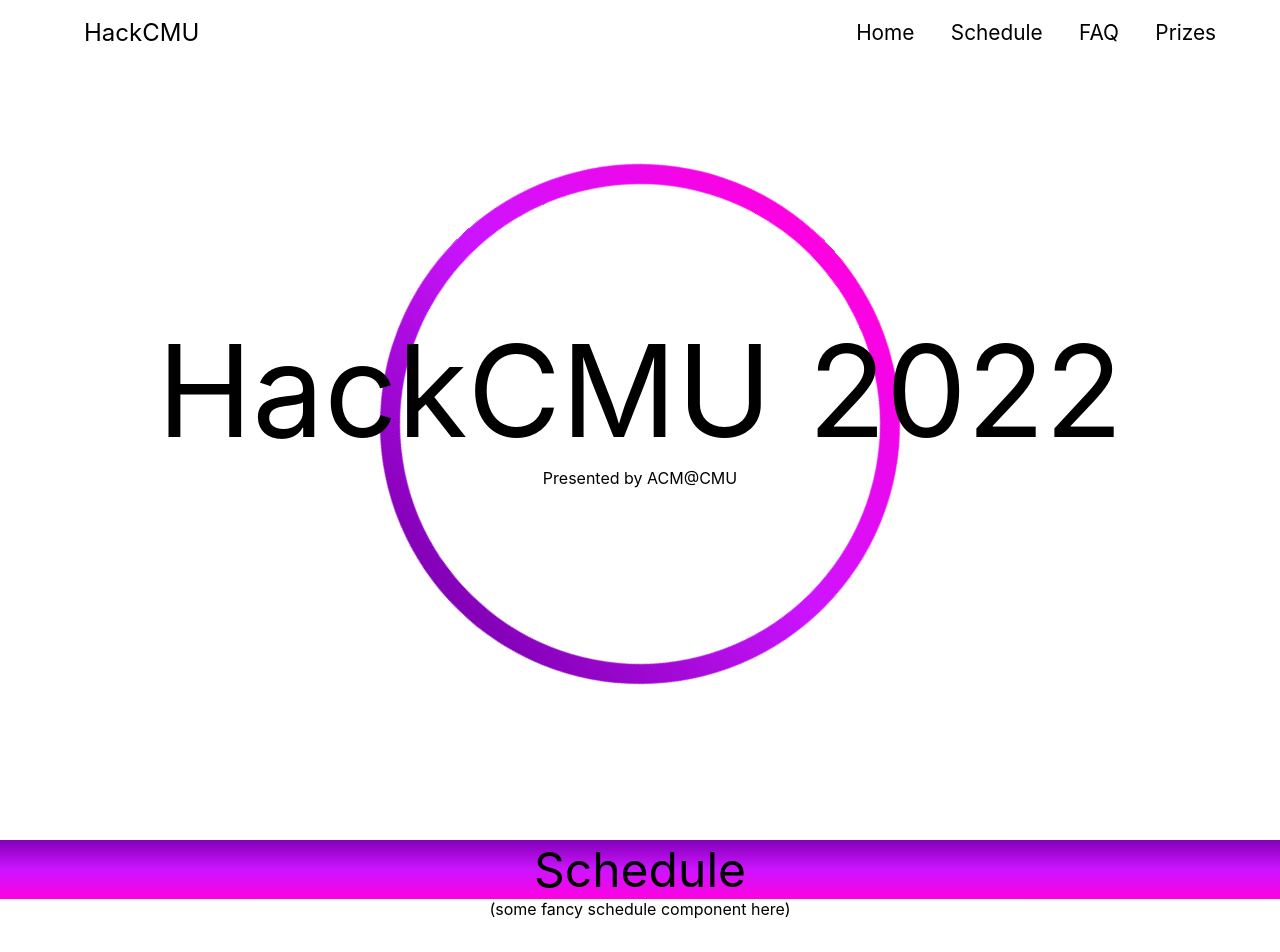
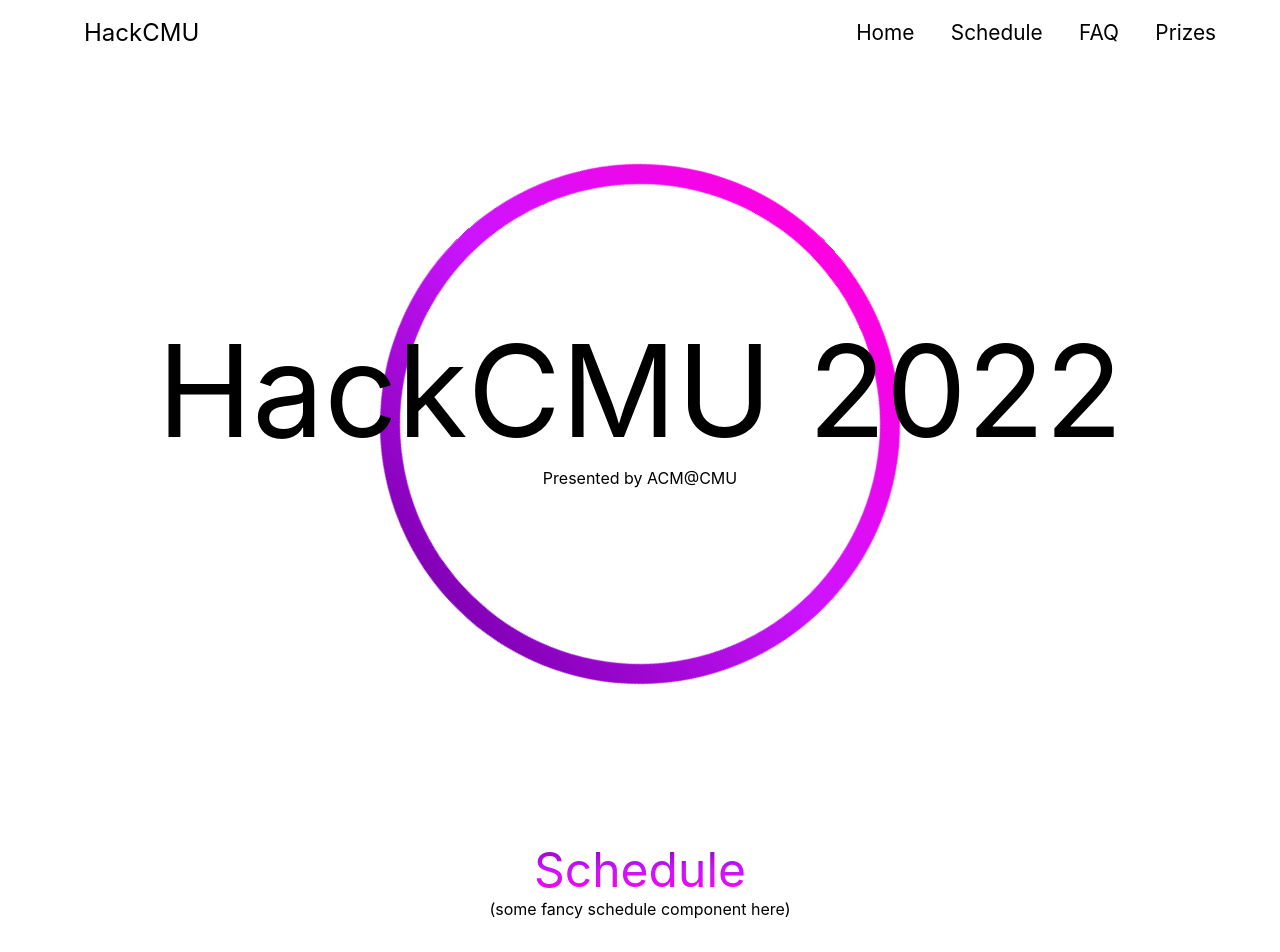
Before and after one commit to ACM-CMU/hackcmu2023-event-site, a React (Create React App) app: page / in a window 1280 px wide. Shown: the top 952 px of the page. Built offline with nearby package versions, Linux system fonts and the light colour scheme.

Commit message:
color change text pt4

```diff
--- a/src/styles/Schedule.css
+++ b/src/styles/Schedule.css
@@ -10,7 +10,9 @@
 }
 .schedule-page .schedule-title {
     font-size: 3em;
-    background: linear-gradient(#8200b6, #cc14ff,#ff00e0);
+    background: -webkit-linear-gradient(#8200b6, #cc14ff,#ff00e0);
+    -webkit-background-clip: text;
+    -webkit-text-fill-color: transparent;
 }
 .schedule-page .schedule-box {
     height: 80%;
```
